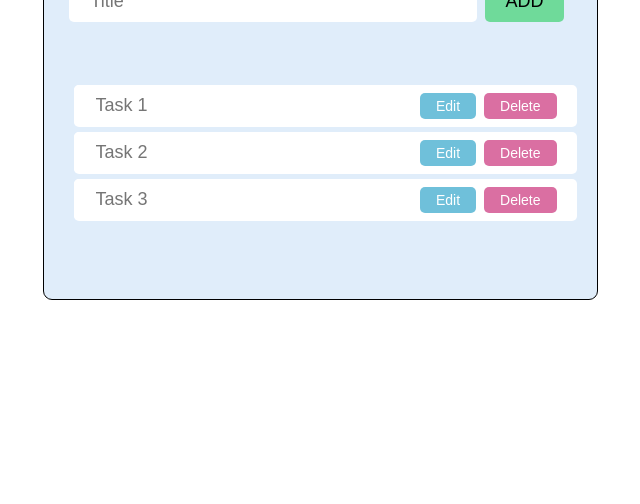
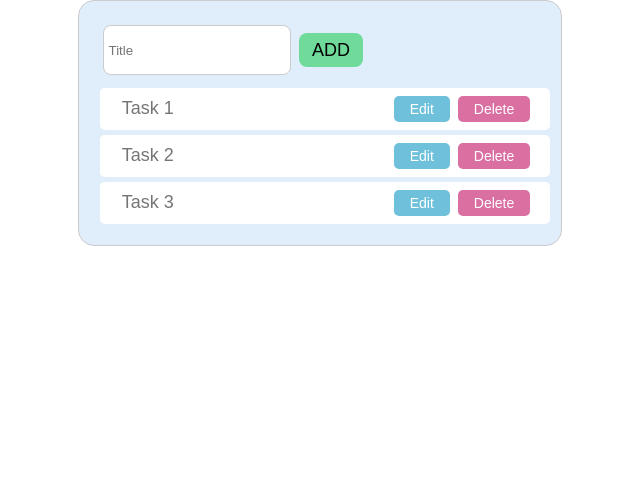
Before and after one commit to codophil/FrontEnd-Mentorship-challenge-00, a plain HTML site: page index.html in a window 1280 px wide. Shown: the part 296-800 px from the top of the page, without its empty margins (320-960 px from the left). Drawn offline with Linux system fonts and the light colour scheme; a web font is replaced by a local one.

Commit message:
Added form-group section and styles

```diff
--- a/index.html
+++ b/index.html
@@ -11,12 +11,9 @@
     <main>
       <h1 class="task-manager__title">Task Manager</h1>
     <section id="task-manager">
-          <div class="add-title">
+          <div class="form-group">
             <input
               type="text"
-              class="input"
-              name="title-input"
-              id="title-input"
               placeholder="Title"
             />
             <button type="submit" class="add-btn btn">ADD</button>
--- a/styles/main.css
+++ b/styles/main.css
@@ -9,6 +9,7 @@
   --darkBlue: #2980b9;
   --lightRed: #fc5c65;
   --darkRed: #eb3b5a;
+  --lightGray: #ccc;
   --taskManagerColor: #e0edfa;
 }
 
@@ -22,27 +23,32 @@ main {
 
 /* section: task-manager */
 
-.task-manager__title {
-  font-size: 2rem;
-}
-
 #task-manager {
   display: flex;
   flex-direction: column;
-  width: 555px;
-  height: 353px;
-  background-color: #e0edfa;
-  border: 1px solid #000;
-  border-radius: 9px;
+  background-color: var(--taskManagerColor);
+  border: 1px solid var(--lightGray);
+  border-radius: 1rem;
+  padding: 1rem;
+  margin: 1rem 0;
 }
 
-.add-title {
+.form-group {
   display: flex;
-  margin: 25px;
+  padding: 0.2rem;
+  margin: 0.3rem;
 }
 
-.add-tasks {
-  margin: 25px;
+.form-group input {
+  border: 1px solid var(--lightGray);
+  border-radius: 0.5rem;
+  padding: 0.3rem;
+}
+
+.form-group button {
+  border: none;
+  border-radius: 0.5rem;
+  padding: 0.4rem 0.8rem;
 }
 
 .task-container {
```
